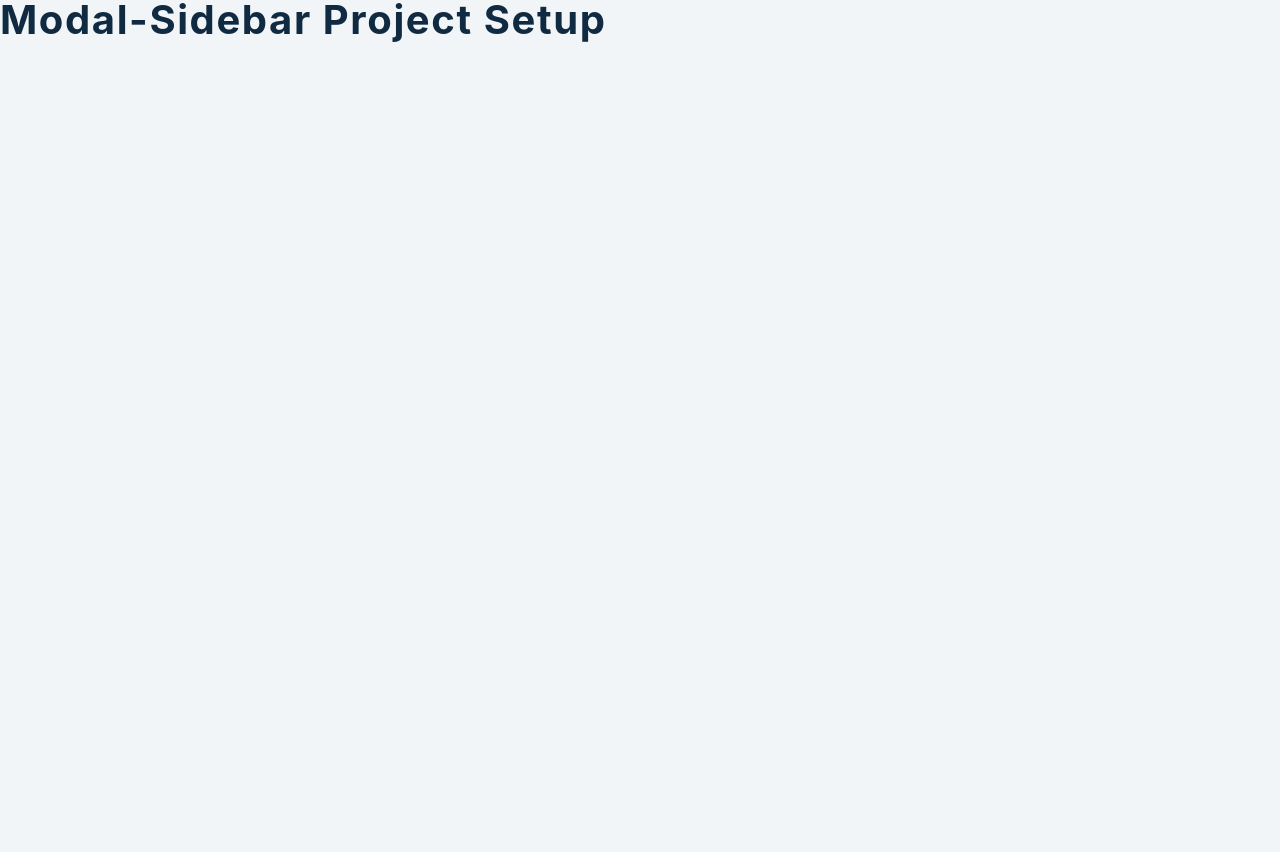
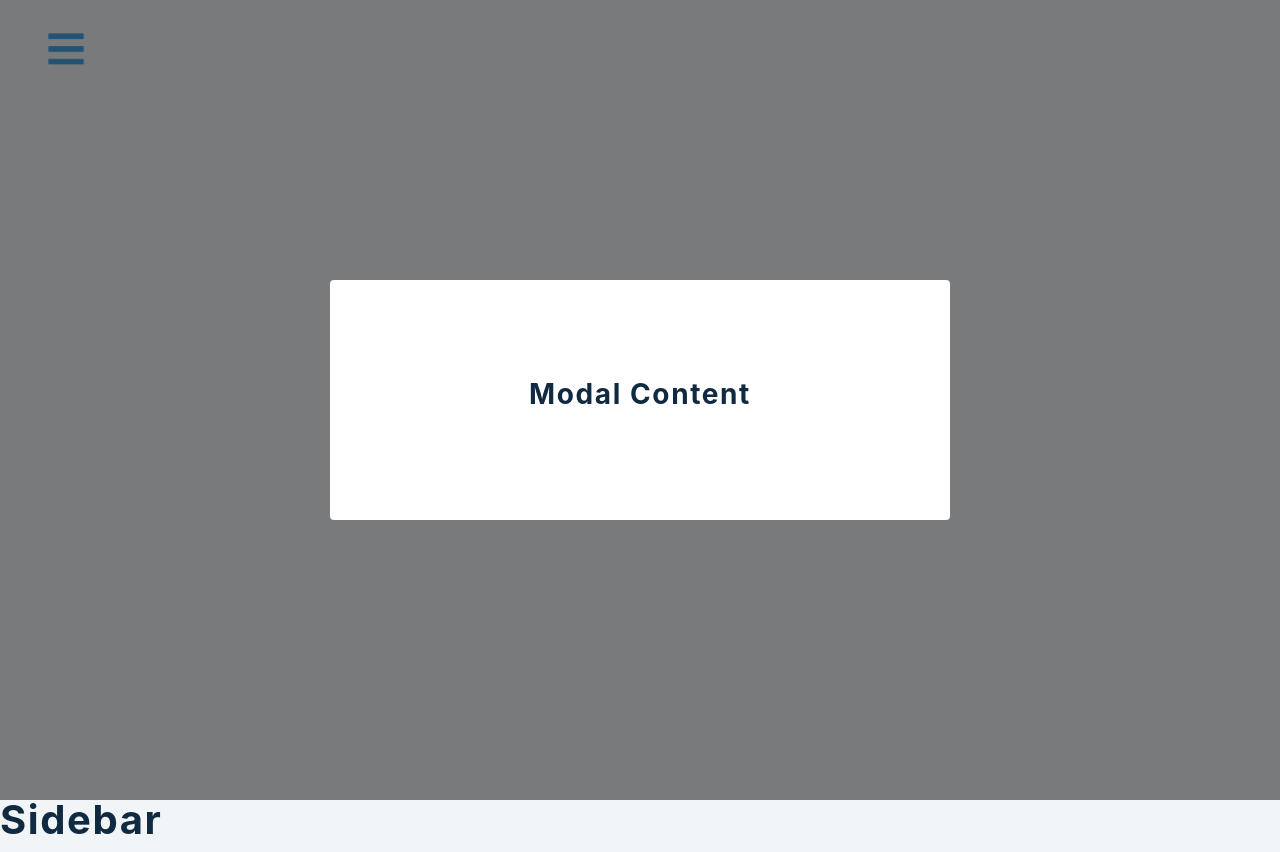
Before and after one commit to ib-skoric/react-sidebar, a React (Create React App) app: page / in a window 1280 px wide. Before the commit the page ends 800 px from the top, so only its background shows below. Built offline with nearby package versions, Linux system fonts and the light colour scheme.

Commit message:
Add basic structure to app, home and modal

```diff
--- a/src/App.js
+++ b/src/App.js
@@ -5,7 +5,9 @@ import Home from './Home'
 function App() {
   return (
     <>
-      <h2>modal-sidebar project setup</h2>
+      <Home/>
+      <Modal/>
+      <Sidebar/>
     </>
   )
 }
--- a/src/Home.js
+++ b/src/Home.js
@@ -2,7 +2,14 @@ import React, { useContext } from 'react'
 import { FaBars } from 'react-icons/fa'
 
 const Home = () => {
-  return <h2>home component</h2>
+  return(
+    <main>
+      <button className='sidebar-toggle'>
+        <FaBars/>
+      </button>
+      <button className="btn">Show Modal</button>
+    </main>
+    )
 }
 
 export default Home
--- a/src/Modal.js
+++ b/src/Modal.js
@@ -1,7 +1,13 @@
 import React from 'react'
 import { FaTimes } from 'react-icons/fa'
 const Modal = () => {
-  return <h2>Modal</h2>
+  return(
+    <div className={`modal-overlay show-modal`}>
+      <div className="modal-container">
+        <h3>Modal Content</h3>
+      </div>
+    </div>
+    )
 }
 
 export default Modal
```
